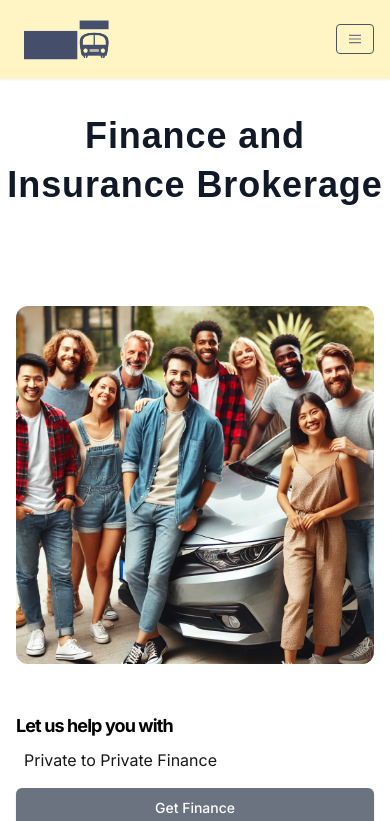
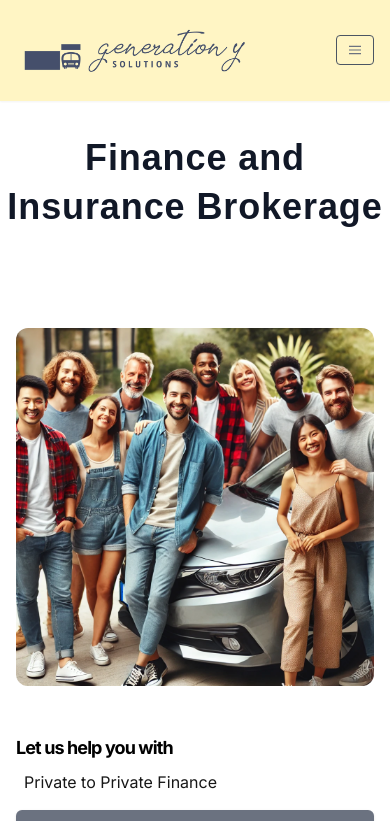
Before and after one commit to eugeneH1/generation_y, a Next.js app: page / in a window 390 px wide. Shown: the top 821 px of the page. Built offline with nearby package versions, Linux system fonts and the light colour scheme.

Commit message:
made some adjustments so that the full logo will appear on mobile unfortunately some tablets won't see the full logo

```diff
--- a/app/components/header.tsx
+++ b/app/components/header.tsx
@@ -22,14 +22,14 @@ const Header: React.FC = () => {
               alt="Logo"
               width={241}
               height={81}
-              className="hidden lg:block xl:hidden"
+              className="block md:hidden lg:block xl:hidden"
             />
             <Image
               src="/logo_no_bg.png"
               alt="Logo"
               width={100}
               height={100}
-              className="block lg:hidden"
+              className="hidden md:block lg:hidden"
             />
           </Link>
         </div>
```
